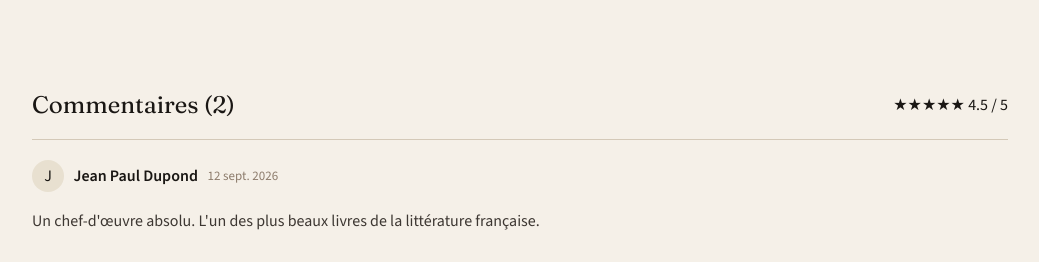
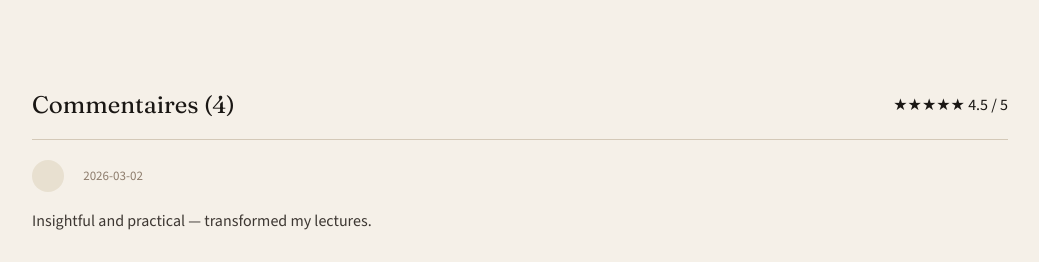
Before and after one commit to Qu4nd1/PassionLecture, a Vue app: page /books/1 in a window 1280 px wide. Shown: the part 538-800 px from the top of the page, without its empty margins (120-1159 px from the left). Built offline with nearby package versions, Linux system fonts and the light colour scheme; data requests are answered from the project's data file.

Commit message:
feat(list of comments per books)

```diff
--- a/db.json
+++ b/db.json
@@ -269,385 +269,440 @@
       "userId": 1,
       "bookId": 1,
       "comment": "Insightful and practical — transformed my lectures.",
-      "rating": 5
+      "rating": 5,
+      "date": "2026-03-02"
     },
     {
       "id": 2,
       "userId": 2,
       "bookId": 2,
       "comment": "Great examples, easy to implement.",
-      "rating": 4
+      "rating": 4,
+      "date": "2026-03-06"
     },
     {
       "id": 3,
       "userId": 3,
       "bookId": 3,
       "comment": "Helpful accessibility tips and checklists.",
-      "rating": 5
+      "rating": 5,
+      "date": "2026-03-11"
     },
     {
       "id": 4,
       "userId": 4,
       "bookId": 4,
       "comment": "Good guidance for recording and streaming lectures.",
-      "rating": 4
+      "rating": 4,
+      "date": "2026-03-14"
     },
     {
       "id": 5,
       "userId": 5,
       "bookId": 5,
       "comment": "Quick techniques I started using right away.",
-      "rating": 4
+      "rating": 4,
+      "date": "2026-03-19"
     },
     {
       "id": 6,
       "userId": 2,
       "bookId": 1,
       "comment": "Clear structure and lots of concrete tips to keep students engaged.",
-      "rating": 5
+      "rating": 5,
+      "date": "2026-03-23"
     },
     {
       "id": 7,
       "userId": 3,
       "bookId": 1,
       "comment": "Good read, though a few chapters repeat the same ideas.",
-      "rating": 4
+      "rating": 4,
+      "date": "2026-03-27"
     },
     {
       "id": 8,
       "userId": 5,
       "bookId": 1,
       "comment": "Useful for new teachers, a bit basic for experienced ones.",
-      "rating": 3
+      "rating": 3,
+      "date": "2026-04-01"
     },
     {
       "id": 9,
       "userId": 1,
       "bookId": 3,
       "comment": "Finally a book that treats accessibility as a core design principle.",
-      "rating": 5
+      "rating": 5,
+      "date": "2026-04-04"
     },
     {
       "id": 10,
       "userId": 4,
       "bookId": 3,
       "comment": "Practical checklists, I used them to review my whole course.",
-      "rating": 5
+      "rating": 5,
+      "date": "2026-04-09"
     },
     {
       "id": 11,
       "userId": 6,
       "bookId": 3,
       "comment": "Solid content but I would have liked more real-life case studies.",
-      "rating": 4
+      "rating": 4,
+      "date": "2026-04-12"
     },
     {
       "id": 12,
       "userId": 1,
       "bookId": 4,
       "comment": "Great advice on lighting, audio and pacing for recorded lectures.",
-      "rating": 4
+      "rating": 4,
+      "date": "2026-04-17"
     },
     {
       "id": 13,
       "userId": 2,
       "bookId": 4,
       "comment": "Somewhat dated on the technology side, but the principles hold up.",
-      "rating": 3
+      "rating": 3,
+      "date": "2026-04-21"
     },
     {
       "id": 14,
       "userId": 5,
       "bookId": 4,
       "comment": "Helped me move my courses online without losing student attention.",
-      "rating": 5
+      "rating": 5,
+      "date": "2026-04-25"
     },
     {
       "id": 15,
       "userId": 2,
       "bookId": 5,
       "comment": "Short, efficient techniques that take only a few minutes per class.",
-      "rating": 5
+      "rating": 5,
+      "date": "2026-04-30"
     },
     {
       "id": 16,
       "userId": 3,
       "bookId": 5,
       "comment": "Handy reference book, I keep it on my desk.",
-      "rating": 4
+      "rating": 4,
+      "date": "2026-05-03"
     },
     {
       "id": 17,
       "userId": 6,
       "bookId": 5,
       "comment": "Good ideas but the layout could be more readable.",
-      "rating": 3
+      "rating": 3,
+      "date": "2026-05-08"
     },
     {
       "id": 18,
       "userId": 1,
       "bookId": 7,
       "comment": "Un classique glaçant, la première phrase est inoubliable.",
-      "rating": 5
+      "rating": 5,
+      "date": "2026-05-12"
     },
     {
       "id": 19,
       "userId": 3,
       "bookId": 7,
       "comment": "Style sobre et efficace, mais le personnage m'a laissé distant.",
-      "rating": 4
+      "rating": 4,
+      "date": "2026-05-16"
     },
     {
       "id": 20,
       "userId": 4,
       "bookId": 7,
       "comment": "Une réflexion profonde sur l'absurde, à relire plusieurs fois.",
-      "rating": 5
+      "rating": 5,
+      "date": "2026-05-21"
     },
     {
       "id": 21,
       "userId": 6,
       "bookId": 7,
       "comment": "Lecture imposée au lycée que j'ai fini par apprécier des années plus tard.",
-      "rating": 4
+      "rating": 4,
+      "date": "2026-05-24"
     },
     {
       "id": 22,
       "userId": 1,
       "bookId": 8,
       "comment": "Un univers d'une richesse incroyable, politique et écologie s'y mêlent à merveille.",
-      "rating": 5
+      "rating": 5,
+      "date": "2026-05-29"
     },
     {
       "id": 23,
       "userId": 2,
       "bookId": 8,
       "comment": "Démarrage lent mais la seconde moitié est captivante.",
-      "rating": 4
+      "rating": 4,
+      "date": "2026-06-02"
     },
     {
       "id": 24,
       "userId": 4,
       "bookId": 8,
       "comment": "Le meilleur livre de science-fiction que j'aie lu, tout simplement.",
-      "rating": 5
+      "rating": 5,
+      "date": "2026-06-06"
     },
     {
       "id": 25,
       "userId": 5,
       "bookId": 8,
       "comment": "Beaucoup de personnages et de termes à retenir, mais ça en vaut la peine.",
-      "rating": 4
+      "rating": 4,
+      "date": "2026-06-11"
     },
     {
       "id": 26,
       "userId": 6,
       "bookId": 8,
       "comment": "Une saga épique, j'ai enchaîné directement avec le tome suivant.",
-      "rating": 5
+      "rating": 5,
+      "date": "2026-06-14"
     },
     {
       "id": 27,
       "userId": 2,
       "bookId": 9,
       "comment": "Une dystopie courte et percutante, toujours d'actualité.",
-      "rating": 5
+      "rating": 5,
+      "date": "2026-06-19"
     },
     {
       "id": 28,
       "userId": 3,
       "bookId": 9,
       "comment": "Idée géniale, j'aurais aimé que la fin soit plus développée.",
-      "rating": 4
+      "rating": 4,
+      "date": "2026-06-23"
     },
     {
       "id": 29,
       "userId": 5,
       "bookId": 9,
       "comment": "Un vrai hommage à la lecture, ça donne envie de relire tous ses classiques.",
-      "rating": 5
+      "rating": 5,
+      "date": "2026-06-27"
     },
     {
       "id": 30,
       "userId": 6,
       "bookId": 9,
       "comment": "Lecture rapide et marquante, l'écriture de Bradbury est très imagée.",
-      "rating": 4
+      "rating": 4,
+      "date": "2026-07-02"
     },
     {
       "id": 31,
       "userId": 1,
       "bookId": 10,
       "comment": "Un twist final que je n'ai absolument pas vu venir !",
-      "rating": 5
+      "rating": 5,
+      "date": "2026-07-05"
     },
     {
       "id": 32,
       "userId": 3,
       "bookId": 10,
       "comment": "Poirot au sommet de son art, une intrigue parfaitement construite.",
-      "rating": 5
+      "rating": 5,
+      "date": "2026-07-10"
     },
     {
       "id": 33,
       "userId": 4,
       "bookId": 10,
       "comment": "Un peu bavard au début, mais la résolution est brillante.",
-      "rating": 4
+      "rating": 4,
+      "date": "2026-07-14"
     },
     {
       "id": 34,
       "userId": 6,
       "bookId": 10,
       "comment": "Un grand classique du roman policier, à lire absolument.",
-      "rating": 5
+      "rating": 5,
+      "date": "2026-07-18"
     },
     {
       "id": 35,
       "userId": 2,
       "bookId": 11,
       "comment": "Ambiance de lande brumeuse parfaitement réussie, on a presque peur.",
-      "rating": 5
+      "rating": 5,
+      "date": "2026-07-23"
     },
     {
       "id": 36,
       "userId": 4,
       "bookId": 11,
       "comment": "Holmes et Watson forment un duo irrésistible.",
-      "rating": 4
+      "rating": 4,
+      "date": "2026-07-26"
     },
     {
       "id": 37,
       "userId": 5,
       "bookId": 11,
       "comment": "Une enquête haletante, l'atmosphère gothique est un vrai plaisir.",
-      "rating": 5
+      "rating": 5,
+      "date": "2026-07-31"
     },
     {
       "id": 38,
       "userId": 6,
       "bookId": 11,
       "comment": "Agréable à lire mais l'énigme est moins surprenante que dans d'autres romans policiers.",
-      "rating": 3
+      "rating": 3,
+      "date": "2026-08-04"
     },
     {
       "id": 39,
       "userId": 1,
       "bookId": 12,
       "comment": "Des vers d'une beauté sombre, le spleen de Baudelaire est unique.",
-      "rating": 5
+      "rating": 5,
+      "date": "2026-08-08"
     },
     {
       "id": 40,
       "userId": 3,
       "bookId": 12,
       "comment": "Certains poèmes sont sublimes, d'autres plus difficiles d'accès.",
-      "rating": 4
+      "rating": 4,
+      "date": "2026-08-13"
     },
     {
       "id": 41,
       "userId": 5,
       "bookId": 12,
       "comment": "Un recueil intemporel que je redécouvre à chaque lecture.",
-      "rating": 5
+      "rating": 5,
+      "date": "2026-08-16"
     },
     {
       "id": 42,
       "userId": 6,
       "bookId": 12,
       "comment": "Magnifique mais exigeant, mieux vaut le lire avec des notes.",
-      "rating": 4
+      "rating": 4,
+      "date": "2026-08-21"
     },
     {
       "id": 43,
       "userId": 1,
       "bookId": 13,
       "comment": "L'absence de ponctuation donne un rythme fascinant aux poèmes.",
-      "rating": 4
+      "rating": 4,
+      "date": "2026-08-25"
     },
     {
       "id": 44,
       "userId": 2,
       "bookId": 13,
       "comment": "Le Pont Mirabeau m'a donné envie de lire tout le recueil.",
-      "rating": 5
+      "rating": 5,
+      "date": "2026-08-29"
     },
     {
       "id": 45,
       "userId": 4,
       "bookId": 13,
       "comment": "Un peu hermétique par moments, mais très musical.",
-      "rating": 3
+      "rating": 3,
+      "date": "2026-09-03"
     },
     {
       "id": 46,
       "userId": 6,
       "bookId": 13,
       "comment": "Apollinaire mélange tradition et modernité avec beaucoup de talent.",
-      "rating": 4
+      "rating": 4,
+      "date": "2026-09-06"
     },
     {
       "id": 47,
       "userId": 1,
       "bookId": 14,
       "comment": "Un premier tome plein d'énergie, on s'attache tout de suite à Luffy.",
-      "rating": 5
+      "rating": 5,
+      "date": "2026-09-11"
     },
     {
       "id": 48,
       "userId": 2,
       "bookId": 14,
       "comment": "Humour, aventure et amitié : le début parfait d'une grande série.",
-      "rating": 5
+      "rating": 5,
+      "date": "2026-09-15"
     },
     {
       "id": 49,
       "userId": 3,
       "bookId": 14,
       "comment": "Le dessin est encore un peu brut mais le potentiel est évident.",
-      "rating": 4
+      "rating": 4,
+      "date": "2026-09-19"
     },
     {
       "id": 50,
       "userId": 5,
       "bookId": 14,
       "comment": "Lecture rapide et addictive, j'ai tout de suite acheté la suite.",
-      "rating": 5
+      "rating": 5,
+      "date": "2026-09-24"
     },
     {
       "id": 51,
       "userId": 6,
       "bookId": 14,
       "comment": "Un bon début, même si je préfère la suite de l'aventure.",
-      "rating": 4
+      "rating": 4,
+      "date": "2026-09-27"
     },
     {
       "id": 52,
       "userId": 1,
       "bookId": 15,
       "comment": "Naruto est un personnage attachant dès les premières pages.",
-      "rating": 5
+      "rating": 5,
+      "date": "2026-10-02"
     },
     {
       "id": 53,
       "userId": 3,
       "bookId": 15,
       "comment": "Une bonne introduction au monde des ninjas, les combats sont dynamiques.",
-      "rating": 4
+      "rating": 4,
+      "date": "2026-10-07"
     },
     {
       "id": 54,
       "userId": 4,
       "bookId": 15,
       "comment": "Un peu classique comme début, mais l'émotion est bien présente.",
-      "rating": 3
+      "rating": 3,
+      "date": "2026-10-12"
     },
     {
       "id": 55,
       "userId": 6,
       "bookId": 15,
       "comment": "Un shonen culte, ce premier tome pose très bien les bases.",
-      "rating": 4
+      "rating": 4,
+      "date": "2026-10-17"
     }
   ],
   "genres": ["Roman", "Science-Fiction", "Policier", "Poésie", "Manga", "Education"]
--- /dev/null
+++ b/src/components/CommentList.vue
@@ -0,0 +1,97 @@
+<script setup>
+import { getRatings } from '@/services/RatingService'
+import { getUsers } from '@/services/userService'
+import { onMounted, ref } from 'vue'
+import { useRoute } from 'vue-router'
+
+const ratings = ref([])
+onMounted(async () => {
+  try {
+    const response = await getRatings()
+    ratings.value = response.data
+  } catch (e) {
+    console.error('Ratings not found', e)
+    error.value = true
+  }
+  commentsFilter()
+})
+const users = ref([])
+onMounted(async () => {
+  try {
+    const response = await getUsers()
+    users.value = response.data
+  } catch (e) {
+    console.error('Users not found', e)
+    error.value = true
+  }
+})
+const comments = ref([])
+const route = useRoute()
+function commentsFilter() {
+  for (let item of ratings.value) {
+    console.log(String(item.bookId) === String(route.params.id))
+    if (String(item.bookId) === String(route.params.id)) {
+      comments.value.push(item)
+    }
+  }
+  return comments
+}
+function checkUsers(id) {
+  if (users.value.id === id) {
+    return users.mail
+  }
+}
+console.log('test')
+console.log(comments)
+</script>
+<template>
+  <div class="comments-header">
+    <h2>Commentaires ({{ comments.length }})</h2>
+    <span>★★★★★ 4.5 / 5</span>
+  </div>
+  <article class="comment-item" v-for="comment in comments" :key="comment.id">
+    <div class="comment-top">
+      <div class="avatar"></div>
+      <strong>{{ checkUsers(comment.userId) }}</strong
+      ><span class="date">{{ comment.date }}</span>
+    </div>
+    <p>{{ comment.comment }}</p>
+  </article>
+</template>
+<style scoped>
+.comments-header {
+  display: flex;
+  justify-content: space-between;
+  align-items: center;
+  border-bottom: 1px solid var(--color-border);
+}
+.comments-header h2 {
+  font-family: var(--font-display);
+  font-weight: 400;
+}
+.comment-item {
+  padding: 1.25rem 0;
+  border-bottom: 1px solid var(--color-border);
+}
+.comment-top {
+  display: flex;
+  align-items: center;
+  gap: 0.6rem;
+}
+.avatar {
+  width: 2rem;
+  height: 2rem;
+  border-radius: 50%;
+  display: grid;
+  place-items: center;
+  background: var(--color-wash);
+}
+.date {
+  color: var(--color-dust);
+  font-size: 0.8125rem;
+}
+.comment-item p {
+  color: var(--color-ink-light);
+  line-height: 1.6;
+}
+</style>
--- a/src/services/BookService.js
+++ b/src/services/BookService.js
@@ -29,10 +29,6 @@ export const getBooks = () => {
 }
 export const getMyBooks = () => {
   return apiClient.get('/booksBackend')
-}
-
-export const getRatings = () => {
-  return apiClient.get('/ratings')
 }
 
 export const getBook = (id) => {
--- a/src/services/userService.js
+++ b/src/services/userService.js
@@ -12,3 +12,6 @@ const apiClient = axios.create({
 export const createAcc = (user) => {
   return apiClient.post('/users', user)
 }
+export const getUsers = () => {
+  return apiClient.get('/users')
+}
--- a/src/views/BookDetailView.vue
+++ b/src/views/BookDetailView.vue
@@ -1,19 +1,30 @@
 <script setup>
 import { getBook } from '@/services/BookService'
+import { getRatings } from '@/services/RatingService'
+import CommentList from '@/components/CommentList.vue'
 import { ref, onMounted } from 'vue'
 import { useRoute } from 'vue-router'
 
 const route = useRoute()
 const book = ref({})
-
+const ratings = ref([])
+const error = ref(false)
 onMounted(async () => {
   try {
     console.log(route.params.id)
     const response = await getBook(route.params.id)
     book.value = response.data
-    console.log(book.value)
   } catch (e) {
-    console.error('Livre introuvable', e)
+    console.error('Book not found', e)
+    error.value = true
+  }
+})
+onMounted(async () => {
+  try {
+    const response = await getRatings()
+    ratings.value = response.data
+  } catch (e) {
+    console.error('Ratings not found', e)
     error.value = true
   }
 })
@@ -65,24 +76,7 @@ onMounted(async () => {
       </div>
     </div>
     <section>
-      <div class="comments-header">
-        <h2>Commentaires (2)</h2>
-        <span>★★★★★ 4.5 / 5</span>
-      </div>
-      <article class="comment-item">
-        <div class="comment-top">
-          <div class="avatar">J</div>
-          <strong>Jean Paul Dupond</strong><span class="date">12 sept. 2026</span>
-        </div>
-        <p>Un chef-d'œuvre absolu. L'un des plus beaux livres de la littérature française.</p>
-      </article>
-      <article class="comment-item">
-        <div class="comment-top">
-          <div class="avatar">G</div>
-          <strong>Géraldine Grégoire</strong><span class="date">8 sept. 2026</span>
-        </div>
-        <p>Émouvant et universel. Le portrait de la mère est d'une justesse bouleversante.</p>
-      </article>
+      <CommentList />
       <div class="comment-form">
         <h3>Laisser un avis</h3>
         <form>
@@ -381,42 +375,6 @@ select {
 .meta dd {
   margin: 0;
 }
-
-.comments-header {
-  display: flex;
-  justify-content: space-between;
-  align-items: center;
-  border-bottom: 1px solid var(--color-border);
-}
-.comments-header h2 {
-  font-family: var(--font-display);
-  font-weight: 400;
-}
-.comment-item {
-  padding: 1.25rem 0;
-  border-bottom: 1px solid var(--color-border);
-}
-.comment-top {
-  display: flex;
-  align-items: center;
-  gap: 0.6rem;
-}
-.avatar {
-  width: 2rem;
-  height: 2rem;
-  border-radius: 50%;
-  display: grid;
-  place-items: center;
-  background: var(--color-wash);
-}
-.date {
-  color: var(--color-dust);
-  font-size: 0.8125rem;
-}
-.comment-item p {
-  color: var(--color-ink-light);
-  line-height: 1.6;
-}
 .comment-form {
   margin-top: 2rem;
   padding: 1.5rem;
```
Also changed, not shown: src/views/HomeView.vue (+24 -15 lines), 1 other file (tests, documents, lock files or other folders).
